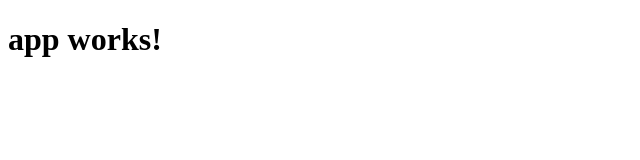
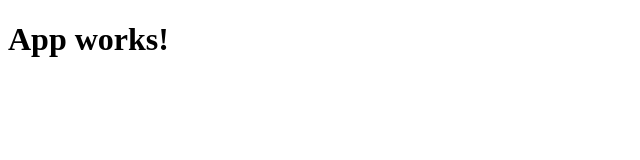
Before and after one commit to MarcinMo/Projekt, an Angular app in the folder sport/: page / in a window 1280 px wide. Shown: the top 160 px of the page, without its empty margins (0-640 px from the left). Built offline with nearby package versions, Linux system fonts and the light colour scheme.

Commit message:
Dodanie mongoose

```diff
--- a/sport/package.json
+++ b/sport/package.json
@@ -22,7 +22,8 @@
     "@angular/router": "^4.0.0",
     "core-js": "^2.4.1",
     "rxjs": "^5.1.0",
-    "zone.js": "^0.8.4"
+    "zone.js": "^0.8.4",
+    "mongoose": "4.9.9"
   },
   "devDependencies": {
     "@angular/cli": "1.0.3",
--- a/sport/src/app/app.component.ts
+++ b/sport/src/app/app.component.ts
@@ -6,5 +6,5 @@ import { Component } from '@angular/core';
   styleUrls: ['./app.component.css']
 })
 export class AppComponent {
-  title = 'app works!';
+  title = 'App works!';
 }
```
